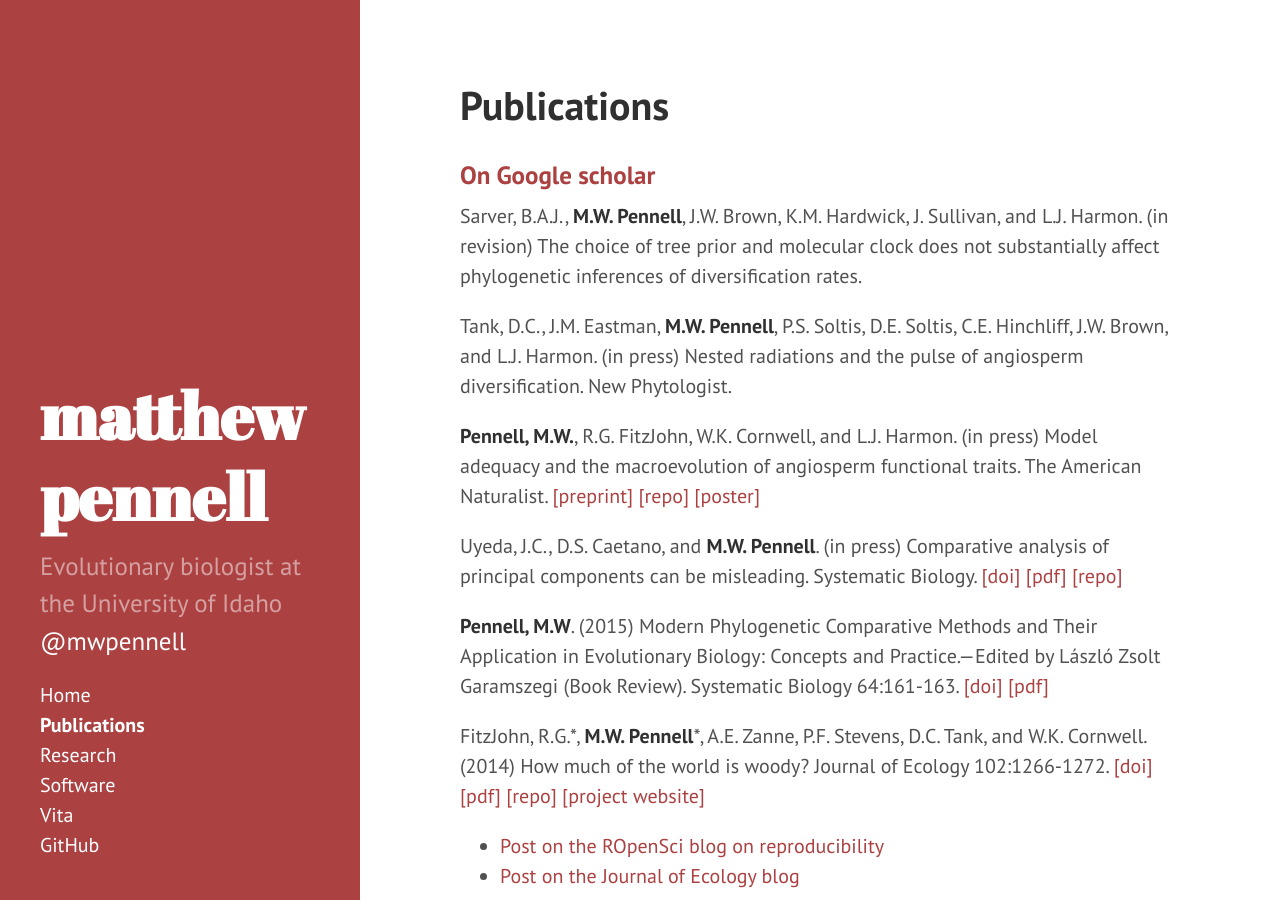
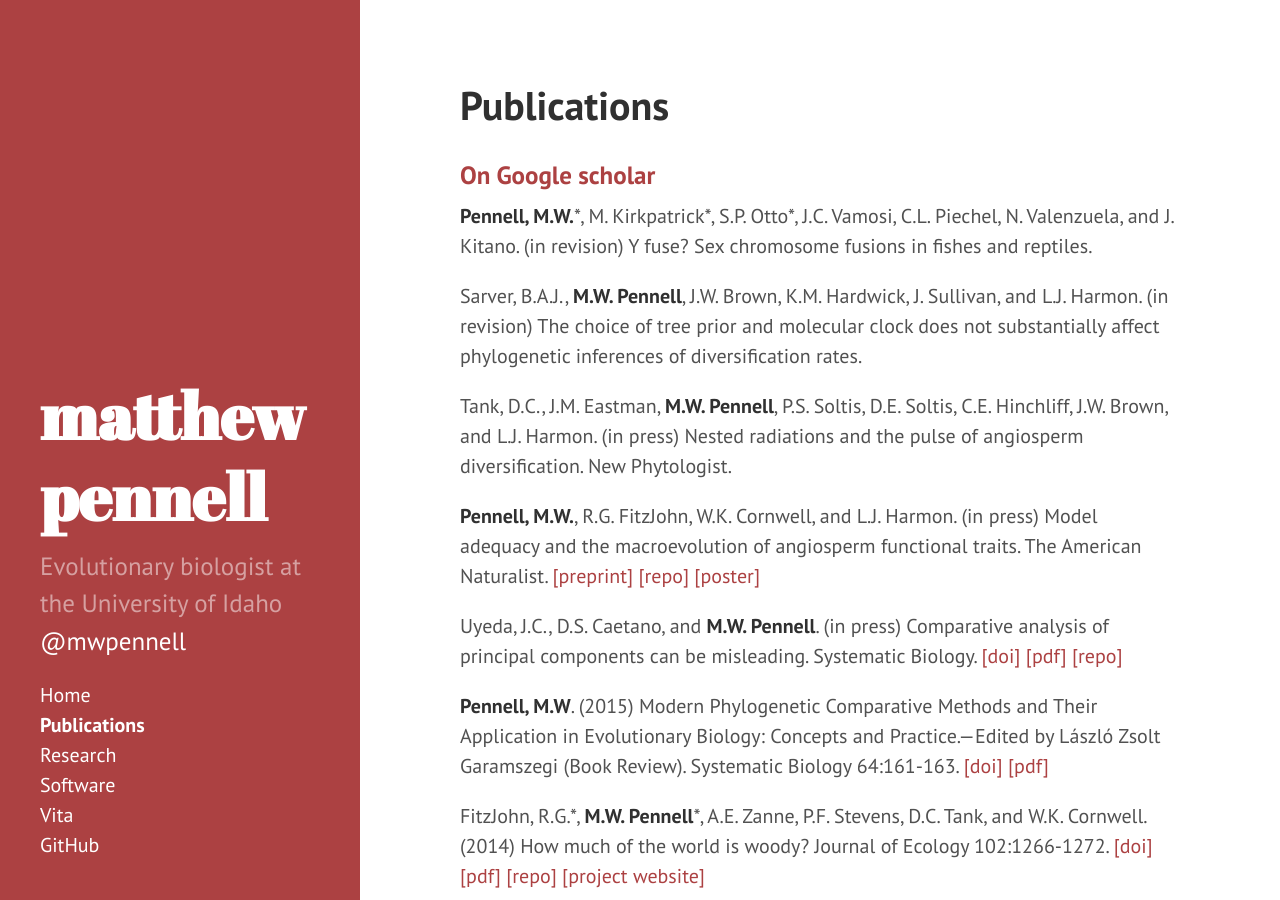
Before and after one commit to atredennick/mwpennell.github.io, a Jekyll site: the page built from publications.md, in a window 1280 px wide and 900 px high. Built offline with Jekyll 4.4.1, drawn with Linux system fonts in a browser that asks for light colours; Markdown is read by kramdown in place of the engine named in the settings.

Commit message:
add yfuse

```diff
--- a/publications.md
+++ b/publications.md
@@ -4,6 +4,8 @@ title: Publications
 ---
 
 ### [On Google scholar](http://scholar.google.com/citations?user=mxS1rJoAAAAJ&hl=en)
+
+**Pennell, M.W.**\*, M. Kirkpatrick\*, S.P. Otto\*, J.C. Vamosi, C.L. Piechel, N. Valenzuela, and J. Kitano. (in revision) Y fuse? Sex chromosome fusions in fishes and reptiles.
 
 Sarver, B.A.J., **M.W. Pennell**, J.W. Brown, K.M. Hardwick, J. Sullivan, and L.J. Harmon. (in revision) The choice of tree prior and molecular clock does not substantially affect phylogenetic inferences of diversification rates.
 
```
